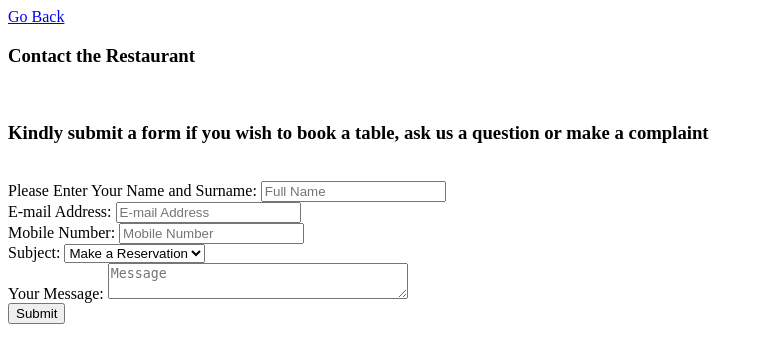
After one commit to phpTeamWork/assignment, a PHP site: page /part2/contactform.php in a window 1280 px wide. The commit adds this page. Shown: the top 363 px of the page, without its empty margins (0-764 px from the left). Run offline with PHP 8.4, Linux system fonts and the light colour scheme; some libraries are stand-ins or nearby versions.

Commit message:
Contact Form changes

```diff
--- /dev/null
+++ b/part2/contactform.php
@@ -0,0 +1,92 @@
+<!--Error Handling for the form-->
+<?php
+    require_once __DIR__.'/bootstrap.php';
+    require_once __DIR__.'/utilities.php';
+    //Checking if the user clicked on submit and proceeds to error handling
+
+    if($_SERVER['REQUEST_METHOD'] === 'POST'){
+        $nameErr = $emailErr = $mobError = $subjectErr = $messageErr = "";
+        $name = $email = $mobno = $subject = $message = "";
+
+        //If the name field is left empty
+        if (empty($_POST["name"])) {
+            $nameErr = "Your full name is required";
+            $validation['nameError'] = $nameErr;
+        }
+        else
+        {
+            $name = clean_input($_POST["name"]); //clean input function retrieved from utilities.php
+        }
+
+        if(!empty($_POST["email"])){
+            $email = clean_input($_POST["email"]);
+            //To check if the email is valid
+            if(!filter_var($email, FILTER_VALIDATE_EMAIL))
+            {
+            $emailErr = 'E-mail entered is invalid. Please try again';
+            $validation['emailError'] = $emailErr;
+            }
+        }
+        else
+        {
+            $emailErr = "Your E-mail is required";
+            $validation['emailError'] = $emailErr;
+        }
+        if(!empty($_POST["mobno"])){
+            $mobno = clean_input($_POST["mobno"]);
+            //To check if only numeric values were entered is_numeric function is used
+            if(!is_numeric($mobno)){
+                $mobError = 'Mobile number entered is invalid. Please try again';
+                $validation['mobError'] = $mobError;
+           }
+        }else{
+            $mobError = "Mobile Number is required";
+            $validation['mobError'] = $mobError;
+        }
+        if (!empty($_POST["subject"])) {
+            $subject = clean_input($_POST["subject"]); //clean input function retrieved from utilities.php
+            if(strlen($subject) > 20){ //input longer than 20 characters not allowed in subject field
+                $subjectErr =  "Subject cannot be longer than 20 characters.";
+                $validation['subjectError'] = $subjectErr;
+            }
+        }
+        if (!empty($_POST["message"])) {
+            $message = clean_input($_POST["message"]); //clean input function retrieved from utilities.php
+            if(strlen($message) > 200){ //input longer than 200 characters not allowed in the message area
+                $messageErr =  "Message cannot be longer than 200 characters.";
+                $validation['messageError'] = $messageErr;
+            }
+        }
+        else{
+            $messageErr = "Message is required";
+            $validation['messageError'] = $messageErr;
+        }
+
+        //If all validations are checked and there are no errors in the form
+        if (empty($nameErr) && empty($emailErr) && empty($mobError) && empty($subjectErr) && empty($messageErr))
+        {
+            //Form values are reset to empty once form is completed successfully
+            $formvalues = [];
+            $validation['pagemessage'] = "Thank you. We have received your submission and should reply shortly.";
+        }
+        else
+        {
+            //if the form is not submitted successfully, these values remain in the form and are not lost
+            $formvalues['name'] = $name;
+            $formvalues['email'] = $email;
+            $formvalues['mobno'] = $mobno;
+            $validation['pagemessage'] = "Error. Please try again.";
+        }
+
+        //Render view with validations
+        echo $twig->render('contactpage.html', [
+            'validation' => $validation,
+            'formvalues' => $formvalues,] );
+    }
+    else
+    {
+        //Render view without validations
+        echo $twig->render('contactpage.html');
+    }
+
+?>
--- a/part2/index.php
+++ b/part2/index.php
@@ -10,8 +10,8 @@
 <body>
     <!--Linking to other pages for testing purposes-->
     <ul>
-        <li><a href="AboutUs.php">About us Page</a></li>
-        <li><a href="ContactPage.php">Contact Page</a></li>
+        <li><a href="aboutus.php">About us Page</a></li>
+        <li><a href="contactform.php">Contact Page</a></li>
     </ul>
 </body>
 </html>
--- /dev/null
+++ b/part2/templates/contactpage.html
@@ -0,0 +1,48 @@
+
+{% block content %}
+      <!--To go back to main page-->
+      <p><a href="index.php">Go Back</a></p>
+      <h3>Contact the Restaurant</h3></br>
+      <h3>Kindly submit a form if you wish to book a table, ask us a question or make a complaint</h3>
+      <!--The form to be filled by the user to contact the restaurant -->
+      <span class="validate">{{validation.pagemessage}}</span>
+      <div class="form-container">
+            <form id="contactform" method="POST" action="contactform.php">
+                  <div class="row">
+                        <br>
+                        <label for="Name">Please Enter Your Name and Surname:</label>
+                        <input required maxlength="50" required value="{{ formvalues.name }}" type="text" name="name" placeholder="Full Name">
+                        <span class="validate">{{validation.nameError}}</span>
+                  </div>
+                  <div class="row">
+                        <label for="Name">E-mail Address:</label>
+                        <input required value="{{ formvalues.email }}" placeholder="E-mail Address" type="email" name="email">
+                        <span class="validate">{{validation.emailError}}</span>
+                  </div>
+                  <div class="row">
+                        <label for="Name">Mobile Number:</label>
+                        <input required value="{{ formvalues.mobno }}" placeholder="Mobile Number" tpye="number" name="mobno">
+                        <span class="validate">{{validation.mobError}}</span>
+                  </div>
+                  <div class="row">
+                        <label for="Name">Subject:</label>
+                        <select id="subject" name="subject">
+                           <option value="reservation">Make a Reservation</option>
+                           <option value="question">Ask Us a Question</option>
+                           <option value="complaint">Submit a Complaint</option>
+                           <option value="other">Other</option>
+                        </select>
+                        <span class="validate">{{validation.subjectError}}</span>
+                  </div>
+                  <div class="row">
+                        <label for="Name">Your Message:</label>
+                        <textarea required maxlength="200"  type="text" name="message" placeholder="Message" style="width: 300px;">{{ formvalues.message }}</textarea>
+                        <span class="validate">{{validation.messageError}}</span>
+                  </div>
+                  <div class="row">
+                        <input type="submit" value="Submit">
+                  </div>
+            </form>
+      </div>
+
+{% endblock %}
--- /dev/null
+++ b/part2/utilities.php
@@ -0,0 +1,11 @@
+<?php
+ //For code that will be re-used
+    function clean_input($data) {
+        $data = trim($data);
+        //stripslashes(): To remove backslashes.
+        $data = stripslashes($data);
+        //htmlspecialchars():  To convert special characters into HTML entities.
+        $data = htmlspecialchars($data);
+        return $data;
+    }
+?>
```
